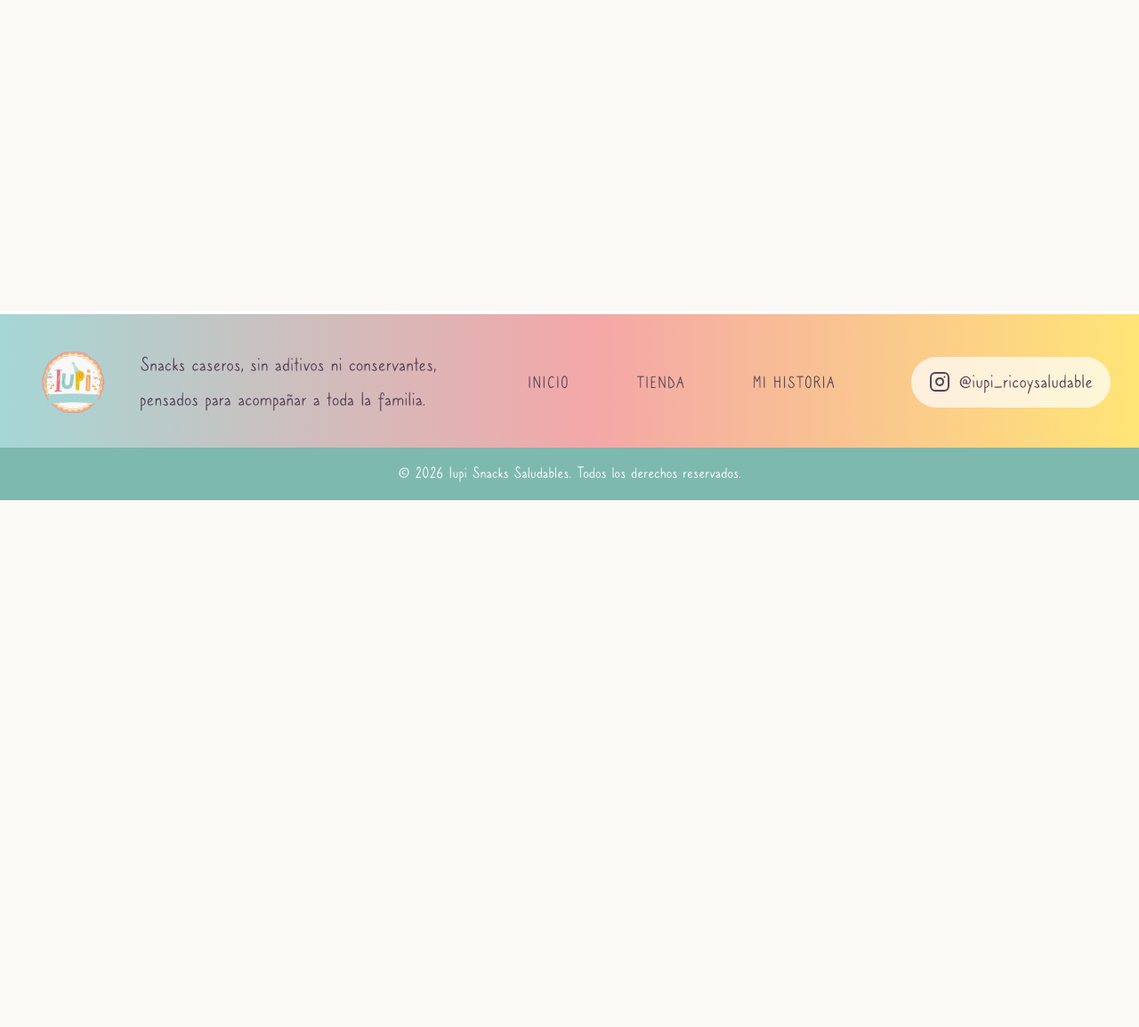
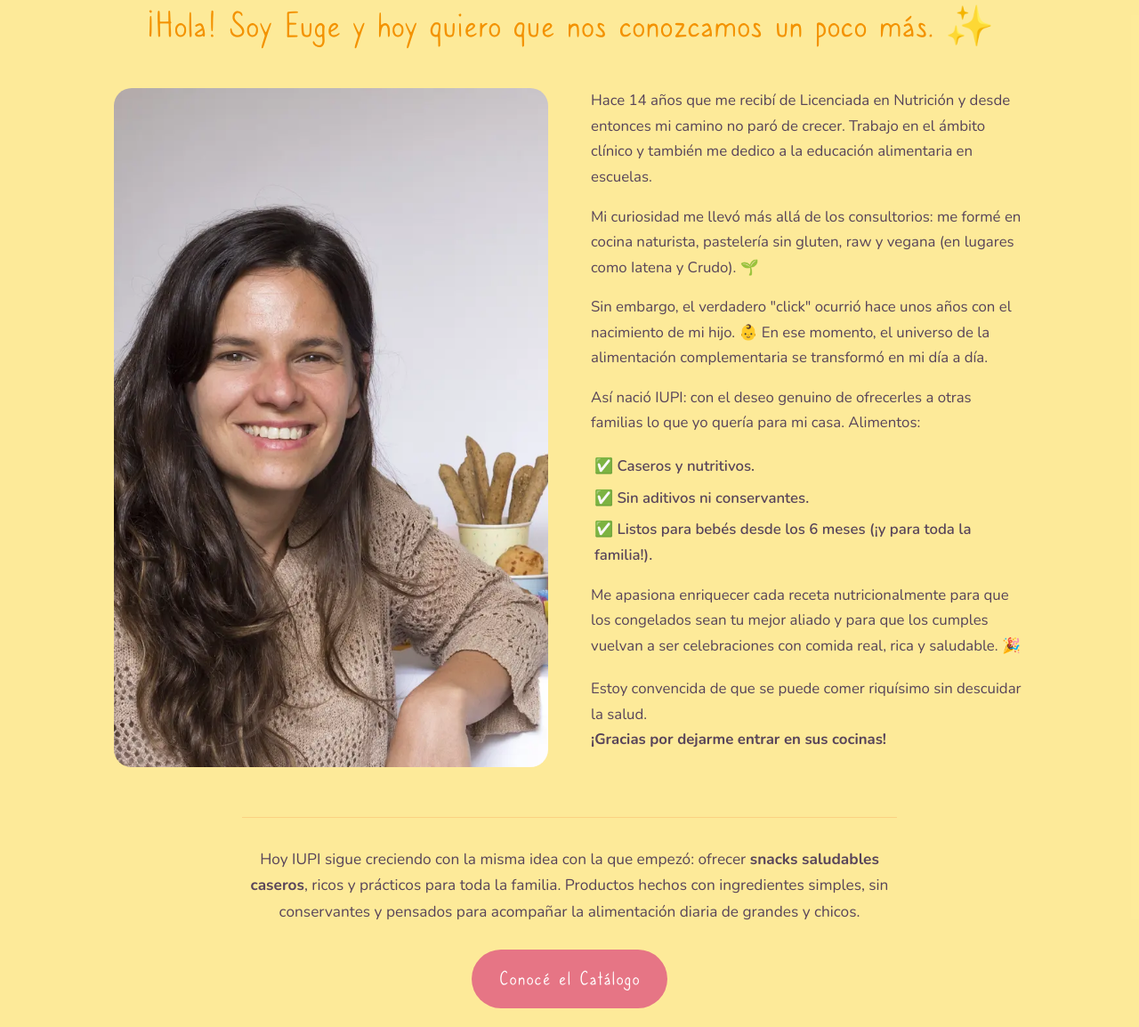
Before and after one commit to mariafernandamamone/iupi-snacks-web, a website built with Vite: page mi-historia.html in a window 1280 px wide. Shown: the part 238-1392 px from the top of the page at 89% size. Before the commit the page ends 800 px from the top, so only its background shows below. Built offline with nearby package versions, Linux system fonts and the light colour scheme.

Commit message:
feat(historia): agrega pagina Mi Historia y alinea grilla de imagen con contenido

```diff
--- a/mi-historia.html
+++ b/mi-historia.html
@@ -51,6 +51,55 @@
   </header>
 
   <main id="main-content">
+    <section class="story">
+      <div class="story__container">
+        <header class="story__header">
+          <h1 class="story__title">¡Hola! Soy Euge y hoy quiero que nos conozcamos un poco más. ✨</h1>
+        </header>
+
+        <div class="story__grid">
+          <div class="story__image-wrap">
+            <img src="/img/fundadora-iupi.webp" alt="Euge, Licenciada en Nutrición y fundadora de Iupi" />
+          </div>
+
+          <div class="story__content">
+            <p>
+              Hace 14 años que me recibí de Licenciada en Nutrición y desde entonces mi camino no paró de crecer. Trabajo en el ámbito clínico y también me dedico a la educación alimentaria en escuelas.
+            </p>
+            <p>
+              Mi curiosidad me llevó más allá de los consultorios: me formé en cocina naturista, pastelería sin gluten, raw y vegana (en lugares como Iatena y Crudo). 🌱
+            </p>
+            <p>
+              Sin embargo, el verdadero "click" ocurrió hace unos años con el nacimiento de mi hijo. 👶 En ese momento, el universo de la alimentación complementaria se transformó en mi día a día.
+            </p>
+            <p>
+              Así nació IUPI: con el deseo genuino de ofrecerles a otras familias lo que yo quería para mi casa. Alimentos:
+            </p>
+
+            <ul class="story__checklist">
+              <li>✅ Caseros y nutritivos.</li>
+              <li>✅ Sin aditivos ni conservantes.</li>
+              <li>✅ Listos para bebés desde los 6 meses (¡y para toda la familia!).</li>
+            </ul>
+
+            <p>
+              Me apasiona enriquecer cada receta nutricionalmente para que los congelados sean tu mejor aliado y para que los cumples vuelvan a ser celebraciones con comida real, rica y saludable. 🎉
+            </p>
+            <p class="story__closing">
+              Estoy convencida de que se puede comer riquísimo sin descuidar la salud.<br />
+              <strong>¡Gracias por dejarme entrar en sus cocinas!</strong>
+            </p>
+          </div>
+        </div>
+
+        <div class="story__footer-note">
+          <p>
+            Hoy IUPI sigue creciendo con la misma idea con la que empezó: ofrecer <strong>snacks saludables caseros</strong>, ricos y prácticos para toda la familia. Productos hechos con ingredientes simples, sin conservantes y pensados para acompañar la alimentación diaria de grandes y chicos.
+          </p>
+          <a href="tienda.html" class="btn btn--primary">Conocé el Catálogo</a>
+        </div>
+      </div>
+    </section>
   </main>
 
   <footer class="footer">
--- /dev/null
+++ b/src/scss/pages/_mi-historia.scss
@@ -0,0 +1,104 @@
+@use '../abstracts/abstracts' as *;
+
+// ==========================================
+// PÁGINA: MI HISTORIA
+// ==========================================
+.story {
+  padding: 3.5rem 1.25rem 5rem;
+  background-color: rgba($color-yellow-light, 0.72); // Mismo tono amarillo crema cálido del original
+
+  @media (min-width: 768px) {
+    padding: 4.5rem 2rem 6rem;
+  }
+
+  &__container {
+    max-width: 64rem;
+    margin: 0 auto;
+  }
+
+  &__header {
+    text-align: center;
+    margin-bottom: 2.75rem;
+  }
+
+  &__title {
+    font-family: $font-brand;
+    font-size: clamp(1.9rem, 4vw, 2.75rem);
+    color: $color-orange-dark; // Resalta cálido sobre el amarillo crema, igual que en la captura
+    line-height: 1.2;
+  }
+
+  &__grid {
+    display: grid;
+    grid-template-columns: 1fr;
+    gap: 2.25rem;
+    align-items: stretch;
+    margin-bottom: 3.5rem;
+
+    @media (min-width: 850px) {
+      grid-template-columns: 1fr 1fr;
+      gap: 3rem;
+    }
+  }
+
+  &__image-wrap {
+    width: 100%;
+    max-width: 26rem;
+    margin: 0 auto;
+    border-radius: 1.25rem;
+    overflow: hidden;
+
+    @media (min-width: 850px) {
+      max-width: none;
+    }
+
+    img {
+      width: 100%;
+      height: 100%;
+      object-fit: cover;
+      object-position: center top;
+      display: block;
+    }
+  }
+
+  &__content {
+    font-family: $font-body;
+    font-size: 1.05rem;
+    color: $color-plum;
+    line-height: 1.7;
+
+    p {
+      margin-bottom: 1rem;
+    }
+  }
+
+  &__checklist {
+    list-style: none;
+    padding: 0.25rem 0 1rem 0.25rem;
+    margin: 0;
+    display: flex;
+    flex-direction: column;
+    gap: 0.45rem;
+    font-weight: 600;
+  }
+
+  &__closing {
+    margin-top: 1.25rem;
+  }
+
+  &__footer-note {
+    max-width: 46rem;
+    margin: 0 auto;
+    text-align: center;
+    padding-top: 2rem;
+    border-top: 1.5px solid rgba($color-orange, 0.35);
+
+    p {
+      font-family: $font-body;
+      font-size: 1.08rem;
+      color: $color-plum;
+      line-height: 1.7;
+      margin-bottom: 1.75rem;
+    }
+  }
+}
--- a/src/scss/pages/_pages.scss
+++ b/src/scss/pages/_pages.scss
@@ -1 +1,2 @@
 @forward 'home';
+@forward 'mi-historia';
```
